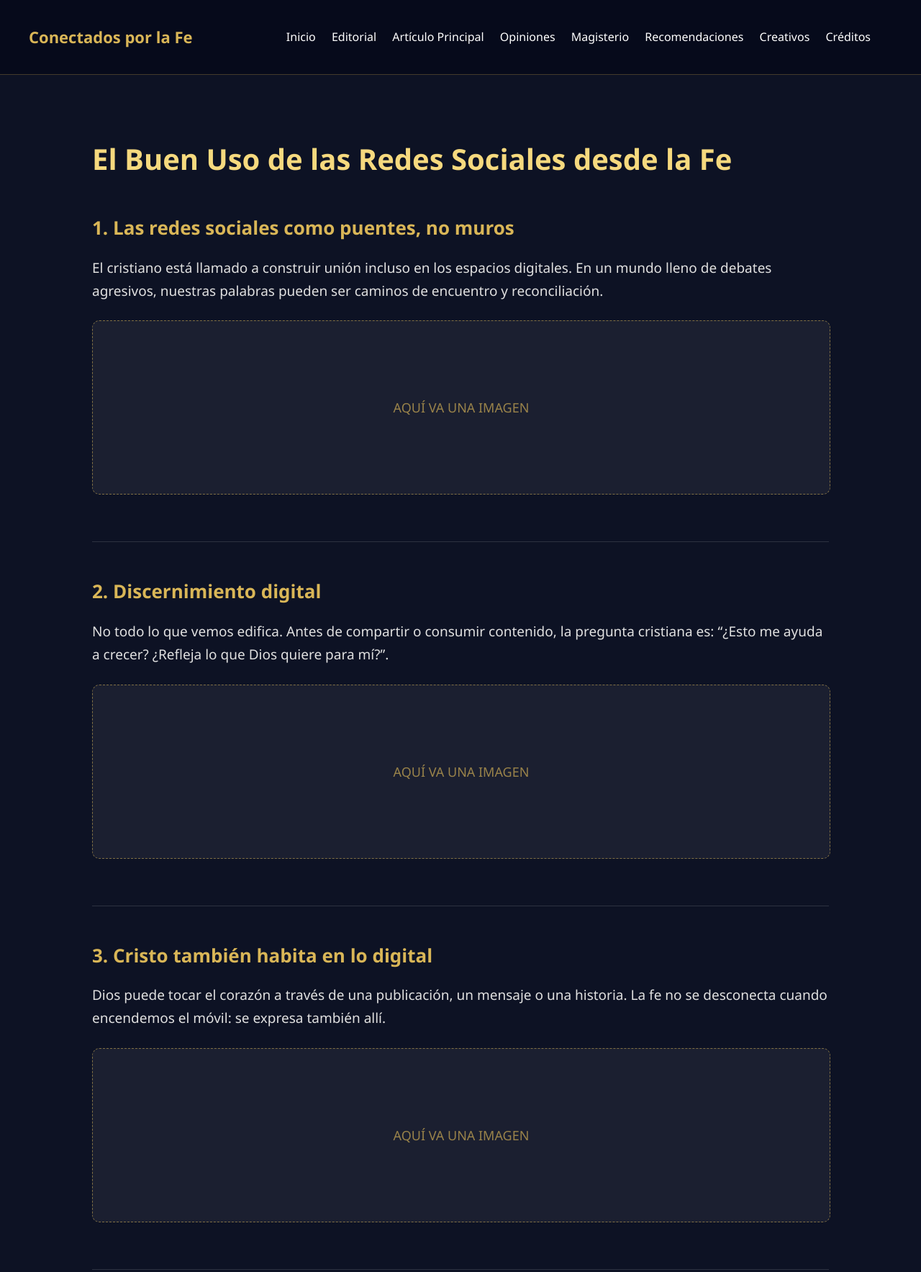
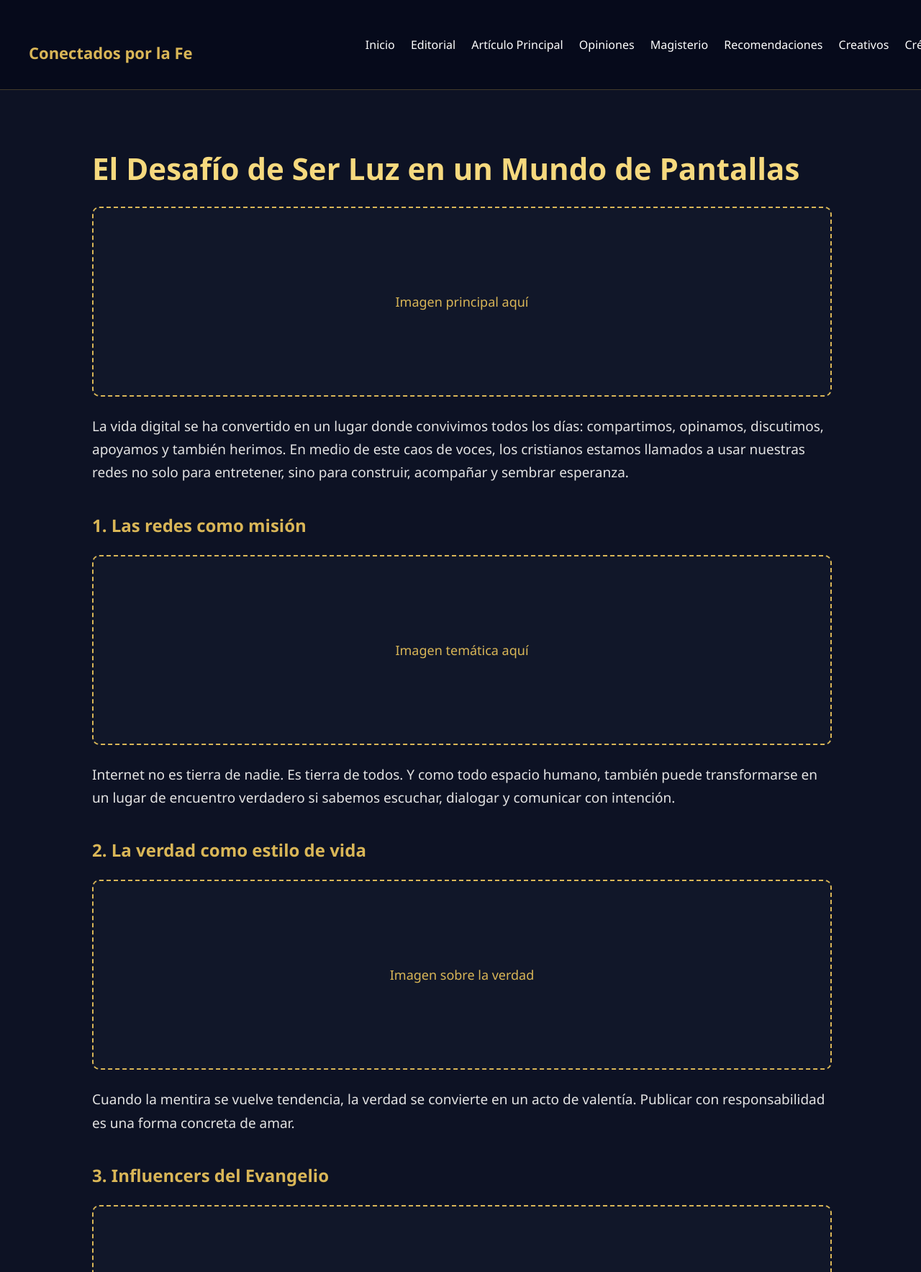
Before and after one commit to MachinGrams/RedesConSentido, a plain HTML site: page articulo.html in a window 1280 px wide. Shown: the top 1767 px of the page at 72% size. Drawn offline with Linux system fonts and the light colour scheme.

Commit message:
Update articulo.html

```diff
--- a/articulo.html
+++ b/articulo.html
@@ -3,7 +3,7 @@
 <head>
     <meta charset="UTF-8" />
     <meta name="viewport" content="width=device-width, initial-scale=1.0" />
-    <title>Artículo Principal - Conectados por la Fe</title>
+    <title>Artículo Principal</title>
 
     <style>
         body {
@@ -12,14 +12,11 @@
             background-color: #0d1224;
             color: #ffffff;
             overflow-x: hidden;
-            opacity: 0;
+            opacity: 0; /* fade-in */
             transition: opacity 0.8s ease-in-out;
         }
 
-        a {
-            color: inherit;
-            text-decoration: none;
-        }
+        a { color: inherit; text-decoration: none; }
 
         /* NAVBAR */
         .navbar {
@@ -34,85 +31,67 @@
             backdrop-filter: blur(8px);
             z-index: 50;
             border-bottom: 1px solid #c9a94e50;
-            transition: background 0.4s;
+            transition: 0.4s;
         }
 
-        .navbar.scrolled {
-            background: rgba(5, 8, 25, 0.92);
-        }
+        .navbar.scrolled { background: rgba(5, 8, 25, 0.92); }
 
-        .logo {
-            font-size: 22px;
-            font-weight: 700;
-            color: #d9b657;
-        }
-
-        nav {
-            margin-right: 110px;
-        }
+        .logo { color: #d9b657; font-weight: 700; font-size: 22px; }
 
         nav a {
             margin-left: 18px;
             font-weight: 500;
-            transition: 0.3s;
         }
 
-        nav a:hover {
-            color: #d9b657;
-        }
+        nav a:hover { color: #d9b657; }
 
         /* CONTENIDO */
-        .article-container {
-            margin-top: 120px;
+        .articulo-container {
+            margin-top: 130px;
             padding: 40px 10%;
             opacity: 0;
-            transform: translateY(30px);
+            transform: translateY(40px);
             transition: 1s ease;
         }
 
-        .article-container.visible {
+        .articulo-container.visible {
             opacity: 1;
             transform: translateY(0);
         }
 
-        .article-text h1 {
+        h1 {
             color: #f6d97e;
-            font-size: 40px;
+            font-size: 42px;
             margin-bottom: 20px;
         }
 
-        .idea-block {
-            margin-top: 50px;
-            padding-bottom: 40px;
-            border-bottom: 1px solid #ffffff22;
+        h2 {
+            color: #d9b657;
+            margin-top: 40px;
         }
 
-        .idea-block h2 {
-            color: #d9b657;
-            font-size: 26px;
+        p {
+            font-size: 19px;
+            line-height: 1.7;
+            color: #e3e3e3;
         }
 
-        .idea-block p {
-            font-size: 19px;
-            color: #e0e0e0;
-            line-height: 1.7;
-            margin-top: 10px;
-        }
-
-        .image-space {
+        /* CAJAS PARA IMÁGENES */
+        .img-block {
             width: 100%;
-            height: 240px;
-            background: #ffffff0f;
-            border: 1px dashed #d9b65788;
+            height: 260px;
+            border: 2px dashed #d9b657;
+            color: #d9b657;
+            background: #111729;
             border-radius: 10px;
-            margin: 25px 0;
             display: flex;
             justify-content: center;
             align-items: center;
-            color: #d9b657aa;
+            margin: 25px 0;
             font-size: 18px;
         }
 
+        /* FOOTER */
         .footer {
             text-align: center;
             padding: 25px;
@@ -121,6 +100,7 @@
             color: #ffffffa9;
         }
 
+        /* TRANSICIÓN PÁGINAS */
         .page-transition {
             position: fixed;
             top: 0;
@@ -130,10 +110,9 @@
             background: #000;
             opacity: 0;
             pointer-events: none;
-            transition: opacity 0.6s ease-out;
+            transition: 0.6s;
             z-index: 1000;
         }
-
         .page-transition.active {
             opacity: 1;
             pointer-events: all;
@@ -144,10 +123,8 @@
 <body>
     <div class="page-transition" id="transition"></div>
 
-    <!-- NAV -->
     <header class="navbar" id="navbar">
         <h2 class="logo">Conectados por la Fe</h2>
-
         <nav>
             <a href="index.html" class="link">Inicio</a>
             <a href="editorial.html" class="link">Editorial</a>
@@ -160,124 +137,40 @@
         </nav>
     </header>
 
-    <!-- CONTENIDO -->
-    <section class="article-container" id="articleSection">
+    <section class="articulo-container" id="articuloSection">
 
-        <div class="article-text">
-            <h1>El Buen Uso de las Redes Sociales desde la Fe</h1>
+        <h1>El Desafío de Ser Luz en un Mundo de Pantallas</h1>
+        <div class="img-block">Imagen principal aquí</div>
 
-            <!-- IDEA 1 -->
-            <div class="idea-block">
-                <h2>1. Las redes sociales como puentes, no muros</h2>
         <p>
-                    El cristiano está llamado a construir unión incluso en los espacios digitales.
-                    En un mundo lleno de debates agresivos, nuestras palabras pueden ser caminos de encuentro
-                    y reconciliación.
+            La vida digital se ha convertido en un lugar donde convivimos todos los días: compartimos,
+            opinamos, discutimos, apoyamos y también herimos. En medio de este caos de voces,
+            los cristianos estamos llamados a usar nuestras redes no solo para entretener, sino para
+            construir, acompañar y sembrar esperanza.
         </p>
 
-                <div class="image-space">AQUÍ VA UNA IMAGEN</div>
-            </div>
-
-            <!-- IDEA 2 -->
-            <div class="idea-block">
-                <h2>2. Discernimiento digital</h2>
+        <h2>1. Las redes como misión</h2>
+        <div class="img-block">Imagen temática aquí</div>
         <p>
-                    No todo lo que vemos edifica. Antes de compartir o consumir contenido, la pregunta cristiana es:
-                    “¿Esto me ayuda a crecer? ¿Refleja lo que Dios quiere para mí?”.
+            Internet no es tierra de nadie. Es tierra de todos. Y como todo espacio humano, también
+            puede transformarse en un lugar de encuentro verdadero si sabemos escuchar, dialogar y
+            comunicar con intención.
         </p>
 
-                <div class="image-space">AQUÍ VA UNA IMAGEN</div>
-            </div>
-
-            <!-- IDEA 3 -->
-            <div class="idea-block">
-                <h2>3. Cristo también habita en lo digital</h2>
+        <h2>2. La verdad como estilo de vida</h2>
+        <div class="img-block">Imagen sobre la verdad</div>
         <p>
-                    Dios puede tocar el corazón a través de una publicación, un mensaje o una historia.
-                    La fe no se desconecta cuando encendemos el móvil: se expresa también allí.
+            Cuando la mentira se vuelve tendencia, la verdad se convierte en un acto de valentía.
+            Publicar con responsabilidad es una forma concreta de amar.
         </p>
 
-                <div class="image-space">AQUÍ VA UNA IMAGEN</div>
-            </div>
-
-            <!-- IDEA 4 -->
-            <div class="idea-block">
-                <h2>4. Ser paz en medio del ruido</h2>
+        <h2>3. Influencers del Evangelio</h2>
+        <div class="img-block">Imagen de jóvenes evangelizando</div>
         <p>
-                    Entre insultos, polémicas y odio, el cristiano es llamado a responder con serenidad,
-                    empatía y respeto. La paz empieza en un comentario.
+            Más que “influencers”, somos llamados a ser testigos. La fe no busca aplausos, busca llegar
+            a los corazones. Y a veces un mensaje sencillo basta para encender una luz en alguien.
         </p>
 
-                <div class="image-space">AQUÍ VA UNA IMAGEN</div>
-            </div>
-
-            <!-- IDEA 5 -->
-            <div class="idea-block">
-                <h2>5. Testimonio antes que contenido</h2>
-                <p>
-                    No se trata solo de publicar frases religiosas, sino de vivir coherentemente la fe.
-                    Lo que subimos debe reflejar lo que somos.
-                </p>
-
-                <div class="image-space">AQUÍ VA UNA IMAGEN</div>
-            </div>
-
-            <!-- IDEA 6 -->
-            <div class="idea-block">
-                <h2>6. Evitar comparaciones y apariencias</h2>
-                <p>
-                    Las redes pueden generar presión por “verse perfecto”. El Evangelio invita a ser auténticos,
-                    no a vivir de la aprobación digital.
-                </p>
-
-                <div class="image-space">AQUÍ VA UNA IMAGEN</div>
-            </div>
-
-            <!-- IDEA 7 -->
-            <div class="idea-block">
-                <h2>7. Cuidar la privacidad y el respeto</h2>
-                <p>
-                    Un cristiano no expone ni humilla a otros. Comparte con responsabilidad, protege la intimidad
-                    y piensa antes de publicar.
-                </p>
-
-                <div class="image-space">AQUÍ VA UNA IMAGEN</div>
-            </div>
-
-            <!-- IDEA 8 -->
-            <div class="idea-block">
-                <h2>8. Ver la dignidad detrás de cada perfil</h2>
-                <p>
-                    Cada usuario es una persona con una historia. Reconocer esto cambia la forma en que respondemos,
-                    corregimos o discutimos.
-                </p>
-
-                <div class="image-space">AQUÍ VA UNA IMAGEN</div>
-            </div>
-
-            <!-- IDEA 9 -->
-            <div class="idea-block">
-                <h2>9. Contenido que construye</h2>
-                <p>
-                    Ser cristiano también es promover lo bueno: educación, solidaridad, creatividad, esperanza.
-                    No todo debe ser explícitamente religioso para ser evangelizador.
-                </p>
-
-                <div class="image-space">AQUÍ VA UNA IMAGEN</div>
-            </div>
-
-            <!-- IDEA 10 -->
-            <div class="idea-block">
-                <h2>10. Reconocer y denunciar el mal uso digital</h2>
-                <p>
-                    La fe exige responsabilidad. Identificar el ciberacoso, la manipulación, la desinformación
-                    o contenidos dañinos es parte del compromiso cristiano en Internet.
-                </p>
-
-                <div class="image-space">AQUÍ VA UNA IMAGEN</div>
-            </div>
-
-        </div>
     </section>
 
     <footer class="footer">
@@ -285,26 +178,24 @@
     </footer>
 
     <script>
-        /* Fade-in inicial */
+        /* Fade-in */
         window.onload = () => {
             document.body.style.opacity = "1";
         };
 
-        /* Navbar scroll */
+        /* Navbar en scroll */
         window.addEventListener("scroll", () => {
             const nav = document.getElementById("navbar");
             if (window.scrollY > 50) nav.classList.add("scrolled");
             else nav.classList.remove("scrolled");
         });
 
-        /* Animación de aparición */
-        const articleSec = document.getElementById("articleSection");
+        /* Animación al aparecer */
+        const art = document.getElementById("articuloSection");
         const obs = new IntersectionObserver(entries => {
-            if (entries[0].isIntersecting)
-                articleSec.classList.add("visible");
+            if (entries[0].isIntersecting) art.classList.add("visible");
         }, { threshold: 0.3 });
-
-        obs.observe(articleSec);
+        obs.observe(art);
 
         /* Transición entre páginas */
         const links = document.querySelectorAll(".link");
@@ -314,14 +205,10 @@
             link.addEventListener("click", e => {
                 e.preventDefault();
                 const href = link.getAttribute("href");
-
                 transition.classList.add("active");
-                setTimeout(() => {
-                    window.location.href = href;
-                }, 600);
+                setTimeout(() => window.location.href = href, 600);
             });
         });
     </script>
-
 </body>
 </html>
```
Lines whose indentation alone changed are shown as unchanged.
